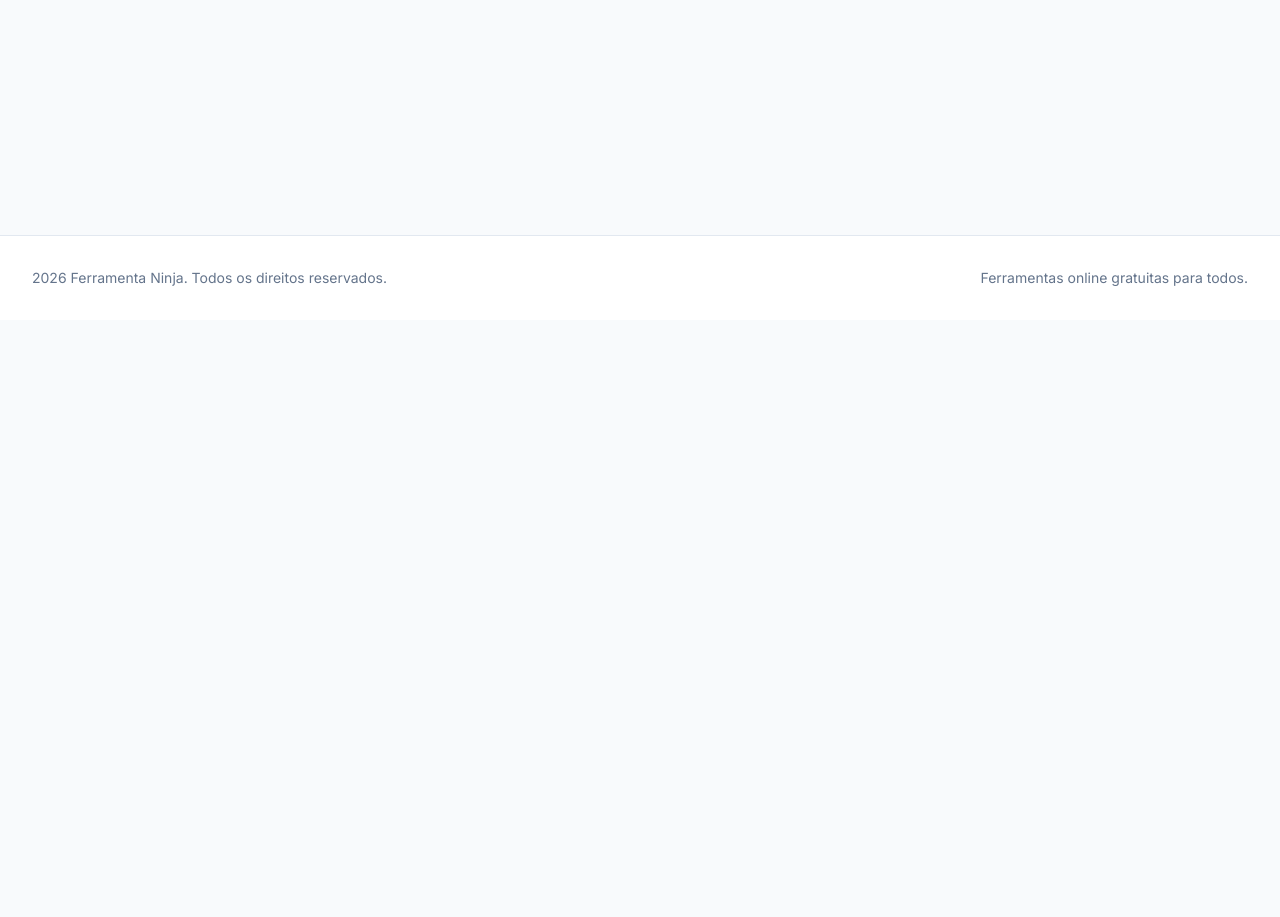
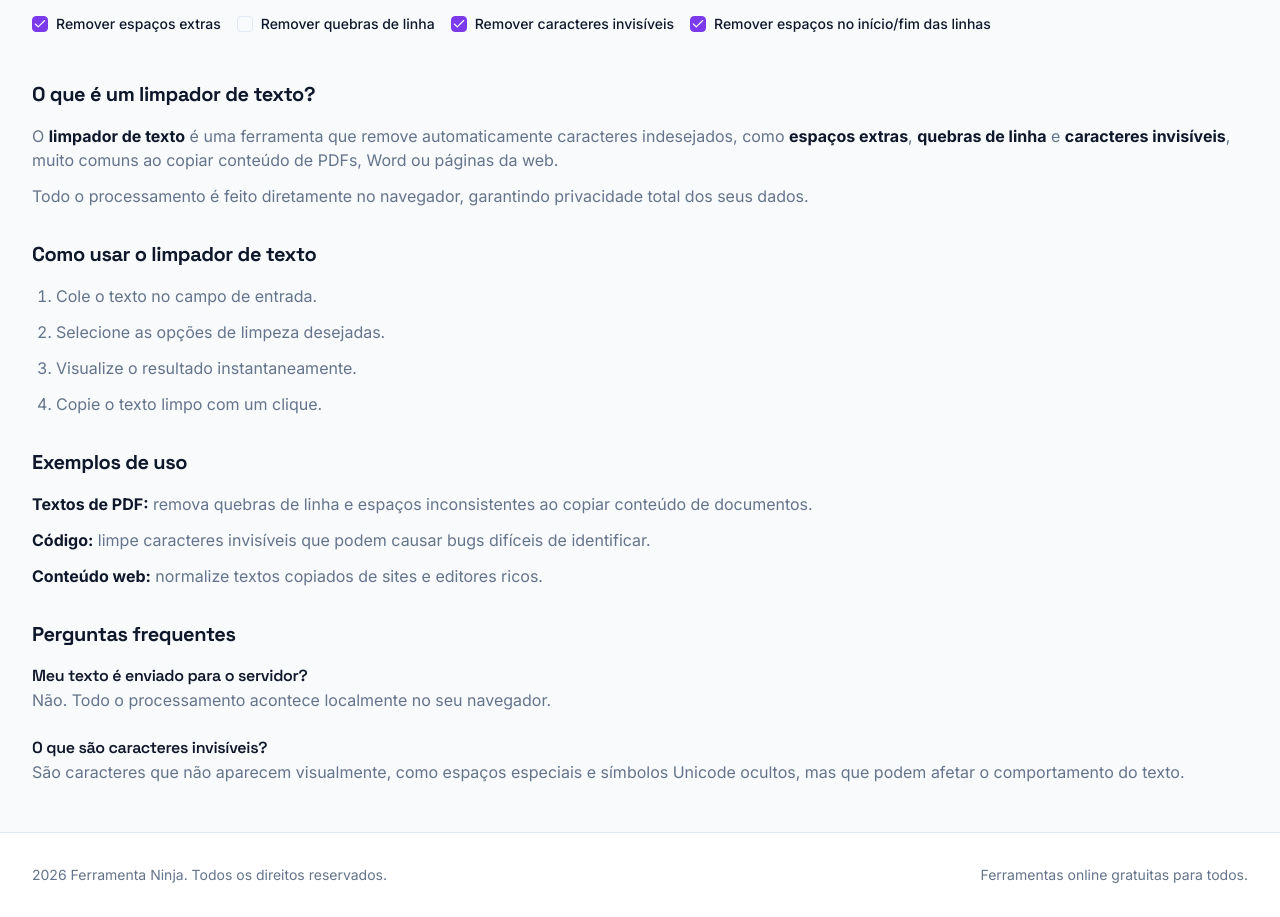
Before and after one commit to lucasparteka/ferramenta-ninja-frontend, a Next.js app: page /ferramentas/limpar-texto in a window 1280 px wide. Before the commit this address had no page. Shown: the part 480-1397 px from the top of the page. Before the commit the page ends 800 px from the top, so only its background shows below. Built offline with nearby package versions, Linux system fonts and the light colour scheme.

Commit message:
criação pagina limpar texto

```diff
--- /dev/null
+++ b/src/app/ferramentas/limpar-texto/page.tsx
@@ -0,0 +1,113 @@
+import type { Metadata } from "next";
+import { PageLayout } from "@/components/shared/page-layout";
+import { TextCleaner } from "@/components/tools/text-cleaner/text-cleaner";
+
+export const metadata: Metadata = {
+	title: "Limpador de Texto Online (Remover Espaços, Invisíveis e Encoding)",
+	description:
+		"Limpe e normalize textos online gratuitamente. Remova espaços extras, caracteres invisíveis, quebras de linha e problemas de encoding. Funciona direto no navegador.",
+	keywords: [
+		"limpar texto",
+		"limpador de texto online",
+		"remover caracteres invisíveis",
+		"remover espaços extras",
+		"normalizar texto",
+		"corrigir encoding texto",
+		"remove hidden characters",
+	],
+};
+
+function SeoContent() {
+	return (
+		<>
+			<section>
+				<h2 className="mb-4 text-xl font-bold text-foreground">
+					O que é um limpador de texto?
+				</h2>
+				<p>
+					O <strong className="text-foreground">limpador de texto</strong> é uma
+					ferramenta que remove automaticamente caracteres indesejados, como{" "}
+					<strong className="text-foreground">espaços extras</strong>,{" "}
+					<strong className="text-foreground">quebras de linha</strong> e{" "}
+					<strong className="text-foreground">caracteres invisíveis</strong>,
+					muito comuns ao copiar conteúdo de PDFs, Word ou páginas da web.
+				</p>
+				<p className="mt-3">
+					Todo o processamento é feito diretamente no navegador, garantindo
+					privacidade total dos seus dados.
+				</p>
+			</section>
+
+			<section>
+				<h2 className="mb-4 text-xl font-bold text-foreground">
+					Como usar o limpador de texto
+				</h2>
+				<ol className="list-decimal space-y-3 pl-6">
+					<li>Cole o texto no campo de entrada.</li>
+					<li>Selecione as opções de limpeza desejadas.</li>
+					<li>Visualize o resultado instantaneamente.</li>
+					<li>Copie o texto limpo com um clique.</li>
+				</ol>
+			</section>
+
+			<section>
+				<h2 className="mb-4 text-xl font-bold text-foreground">
+					Exemplos de uso
+				</h2>
+				<div className="space-y-3">
+					<p>
+						<strong className="text-foreground">Textos de PDF:</strong> remova
+						quebras de linha e espaços inconsistentes ao copiar conteúdo de
+						documentos.
+					</p>
+					<p>
+						<strong className="text-foreground">Código:</strong> limpe
+						caracteres invisíveis que podem causar bugs difíceis de identificar.
+					</p>
+					<p>
+						<strong className="text-foreground">Conteúdo web:</strong> normalize
+						textos copiados de sites e editores ricos.
+					</p>
+				</div>
+			</section>
+
+			<section>
+				<h2 className="mb-4 text-xl font-bold text-foreground">
+					Perguntas frequentes
+				</h2>
+				<div className="space-y-6">
+					<div>
+						<h3 className="font-semibold text-foreground">
+							Meu texto é enviado para o servidor?
+						</h3>
+						<p>
+							Não. Todo o processamento acontece localmente no seu navegador.
+						</p>
+					</div>
+					<div>
+						<h3 className="font-semibold text-foreground">
+							O que são caracteres invisíveis?
+						</h3>
+						<p>
+							São caracteres que não aparecem visualmente, como espaços
+							especiais e símbolos Unicode ocultos, mas que podem afetar o
+							comportamento do texto.
+						</p>
+					</div>
+				</div>
+			</section>
+		</>
+	);
+}
+
+export default function LimparTextoPage() {
+	return (
+		<PageLayout
+			title="Limpador de Texto Avançado"
+			description="Remova espaços extras, caracteres invisíveis e normalize textos rapidamente."
+			extraContent={<SeoContent />}
+		>
+			<TextCleaner />
+		</PageLayout>
+	);
+}
--- a/src/app/page.tsx
+++ b/src/app/page.tsx
@@ -43,6 +43,12 @@ const categories: ToolCategory[] = [
 				href: "/ferramentas/gerador-de-texto",
 				description:
 					"Gere Lorem Ipsum ou texto aleatório em palavras, frases ou parágrafos",
+			},
+			{
+				name: "Limpador de Texto",
+				href: "/ferramentas/limpar-texto",
+				description:
+					"Remova espaços extras, quebras de linha e caracteres invisíveis de textos copiados",
 			},
 			{
 				name: "Remover Duplicados",
--- /dev/null
+++ b/src/components/tools/text-cleaner/text-cleaner-controls.tsx
@@ -0,0 +1,22 @@
+"use client";
+
+import { Copy } from "lucide-react";
+import { Button } from "@/components/ui/button";
+
+type Props = {
+	onCopy: () => void;
+	hasResult: boolean;
+};
+
+export function TextCleanerControls({ onCopy, hasResult }: Props) {
+	return (
+		<div className="flex gap-2">
+			{hasResult && (
+				<Button variant="outline" onClick={onCopy} className="gap-1.5">
+					<Copy className="size-4" />
+					Copiar
+				</Button>
+			)}
+		</div>
+	);
+}
--- /dev/null
+++ b/src/components/tools/text-cleaner/text-cleaner-input.tsx
@@ -0,0 +1,23 @@
+"use client";
+
+import { Label } from "@/components/ui/label";
+import { Textarea } from "@/components/ui/textarea";
+
+type Props = {
+	value: string;
+	onChange: (value: string) => void;
+};
+
+export function TextCleanerInput({ value, onChange }: Props) {
+	return (
+		<div className="flex flex-col gap-2">
+			<Label>Texto</Label>
+			<Textarea
+				value={value}
+				onChange={(e) => onChange(e.target.value)}
+				placeholder="Cole seu texto aqui..."
+				className="min-h-48 font-mono text-sm"
+			/>
+		</div>
+	);
+}
--- /dev/null
+++ b/src/components/tools/text-cleaner/text-cleaner-options.tsx
@@ -0,0 +1,44 @@
+"use client";
+
+import { Checkbox } from "@/components/ui/checkbox";
+import { Label } from "@/components/ui/label";
+
+type Options = {
+	removeExtraSpaces: boolean;
+	removeLineBreaks: boolean;
+	removeInvisible: boolean;
+	trimLines: boolean;
+};
+
+type Props = {
+	options: Options;
+	onChange: (options: Options) => void;
+};
+
+const items = [
+	{ key: "removeExtraSpaces", label: "Remover espaços extras" },
+	{ key: "removeLineBreaks", label: "Remover quebras de linha" },
+	{ key: "removeInvisible", label: "Remover caracteres invisíveis" },
+	{ key: "trimLines", label: "Remover espaços no início/fim das linhas" },
+] as const;
+
+export function TextCleanerOptions({ options, onChange }: Props) {
+	function handleChange(key: keyof Options, value: boolean) {
+		onChange({ ...options, [key]: value });
+	}
+
+	return (
+		<div className="flex flex-wrap gap-4">
+			{items.map(({ key, label }) => (
+				<div key={key} className="flex items-center gap-2">
+					<Checkbox
+						checked={options[key]}
+						onCheckedChange={(v) => handleChange(key, v === true)}
+						id={key}
+					/>
+					<Label htmlFor={key}>{label}</Label>
+				</div>
+			))}
+		</div>
+	);
+}
--- /dev/null
+++ b/src/components/tools/text-cleaner/text-cleaner-result.tsx
@@ -0,0 +1,49 @@
+"use client";
+
+import { Copy } from "lucide-react";
+import { toast } from "sonner";
+import { Button } from "@/components/ui/button";
+
+type Props = {
+	output: string;
+};
+
+function countStats(text: string) {
+	return {
+		characters: text.length,
+		words: text.trim() ? text.trim().split(/\s+/).length : 0,
+	};
+}
+
+export function TextCleanerResult({ output }: Props) {
+	function handleCopy() {
+		navigator.clipboard.writeText(output);
+		toast.success("Texto copiado!");
+	}
+
+	const stats = countStats(output);
+
+	return (
+		<div className="flex flex-col gap-3">
+			<div className="flex items-center justify-between">
+				<span className="text-sm font-medium text-muted-foreground">
+					Resultado
+				</span>
+
+				<Button onClick={handleCopy} className="gap-1.5">
+					<Copy className="size-4" />
+					Copiar
+				</Button>
+			</div>
+
+			<div className="flex gap-4 text-xs text-muted-foreground">
+				<span>{stats.characters} caracteres</span>
+				<span>{stats.words} palavras</span>
+			</div>
+
+			<div className="rounded-md border p-4">
+				<pre className="whitespace-pre-wrap font-mono text-sm">{output}</pre>
+			</div>
+		</div>
+	);
+}
--- /dev/null
+++ b/src/components/tools/text-cleaner/text-cleaner.tsx
@@ -0,0 +1,26 @@
+"use client";
+
+import { Separator } from "@/components/ui/separator";
+import { TextCleanerInput } from "./text-cleaner-input";
+import { TextCleanerOptions } from "./text-cleaner-options";
+import { TextCleanerResult } from "./text-cleaner-result";
+import { useTextCleaner } from "./use-text-cleaner";
+
+export function TextCleaner() {
+	const { input, output, options, setInput, setOptions } = useTextCleaner();
+
+	return (
+		<div className="flex flex-col gap-6">
+			<TextCleanerInput value={input} onChange={setInput} />
+
+			<TextCleanerOptions options={options} onChange={setOptions} />
+
+			{output && (
+				<>
+					<Separator />
+					<TextCleanerResult output={output} />
+				</>
+			)}
+		</div>
+	);
+}
--- /dev/null
+++ b/src/components/tools/text-cleaner/use-text-cleaner.ts
@@ -0,0 +1,66 @@
+"use client";
+
+import { useEffect, useState } from "react";
+
+type Options = {
+	removeExtraSpaces: boolean;
+	removeLineBreaks: boolean;
+	removeInvisible: boolean;
+	trimLines: boolean;
+};
+
+const defaultOptions: Options = {
+	removeExtraSpaces: true,
+	removeLineBreaks: false,
+	removeInvisible: true,
+	trimLines: true,
+};
+
+function cleanText(text: string, options: Options) {
+	let result = text;
+
+	if (options.removeInvisible) {
+		result = result.replace(/[\u200B-\u200D\uFEFF]/g, "");
+	}
+
+	if (options.trimLines) {
+		result = result
+			.split("\n")
+			.map((line) => line.trim())
+			.join("\n");
+	}
+
+	if (options.removeExtraSpaces) {
+		result = result.replace(/\s+/g, " ");
+	}
+
+	if (options.removeLineBreaks) {
+		result = result.replace(/\n/g, " ");
+	}
+
+	return result;
+}
+
+export function useTextCleaner() {
+	const [input, setInput] = useState("");
+	const [output, setOutput] = useState("");
+	const [options, setOptions] = useState(defaultOptions);
+
+	useEffect(() => {
+		if (!input) {
+			setOutput("");
+			return;
+		}
+
+		const cleaned = cleanText(input, options);
+		setOutput(cleaned);
+	}, [input, options]);
+
+	return {
+		input,
+		output,
+		options,
+		setInput,
+		setOptions,
+	};
+}
```
